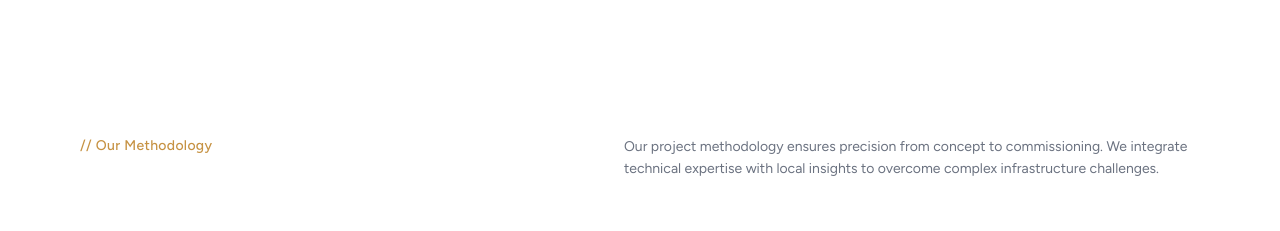
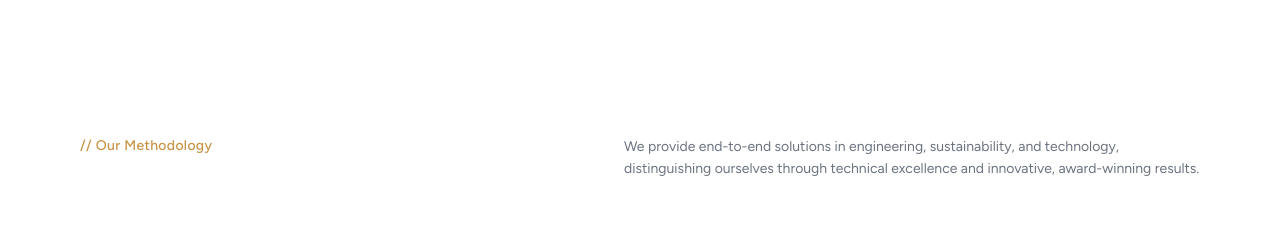
Before and after one commit to KeamoMichael/mamadi---company, a React (Vite) app: page / in a window 1280 px wide. Shown: the part 2640-2871 px from the top of the page. Built offline with nearby package versions, Linux system fonts and the light colour scheme.

Commit message:
Resize leadership ticker arrows and refine methodology intro text

```diff
--- a/components/Approach.tsx
+++ b/components/Approach.tsx
@@ -28,9 +28,8 @@ export const Approach: React.FC = () => {
         {/* Intro Text */}
         <div className="flex justify-end">
             <p className="text-sm text-gray-500 leading-relaxed max-w-xl">
-            Our project methodology ensures precision from concept to commissioning.
-            We integrate technical expertise with local insights to overcome complex
-            infrastructure challenges.
+            We provide end-to-end solutions in engineering, sustainability, and technology,
+            distinguishing ourselves through technical excellence and innovative, award-winning results.
             </p>
         </div>
 
--- a/components/KeyPeople.tsx
+++ b/components/KeyPeople.tsx
@@ -86,7 +86,7 @@ export const KeyPeople: React.FC = () => {
                 <img
                   src="/assets/next-right arrow.png"
                   alt=""
-                  className="w-8 h-8 object-contain rotate-180"
+                  className="w-5 h-5 object-contain rotate-180"
                 />
               </button>
             )}
@@ -130,7 +130,7 @@ export const KeyPeople: React.FC = () => {
               <img
                 src="/assets/next-right arrow.png"
                 alt=""
-                className="w-8 h-8 object-contain"
+                className="w-5 h-5 object-contain"
               />
             </button>
           </div>
```
